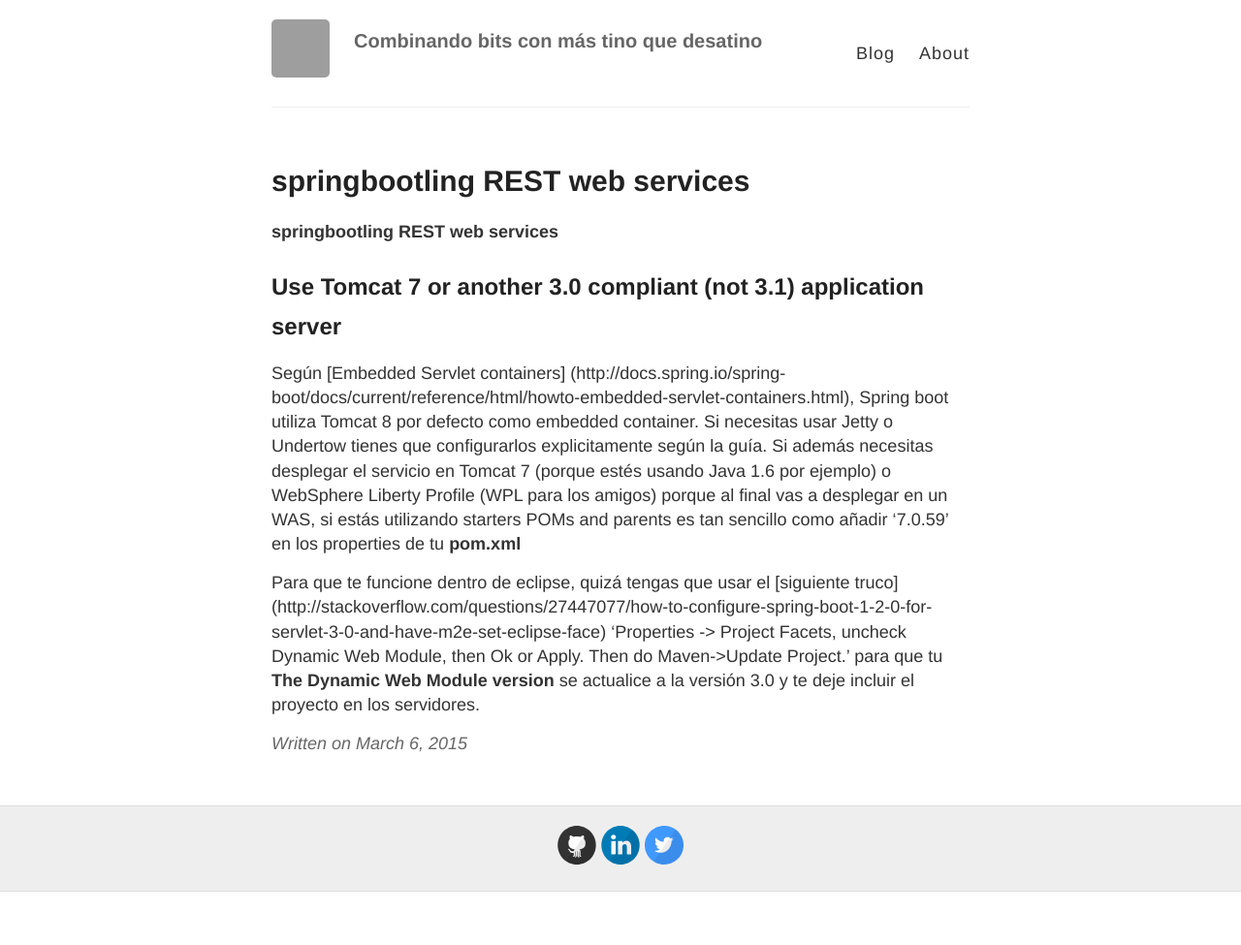
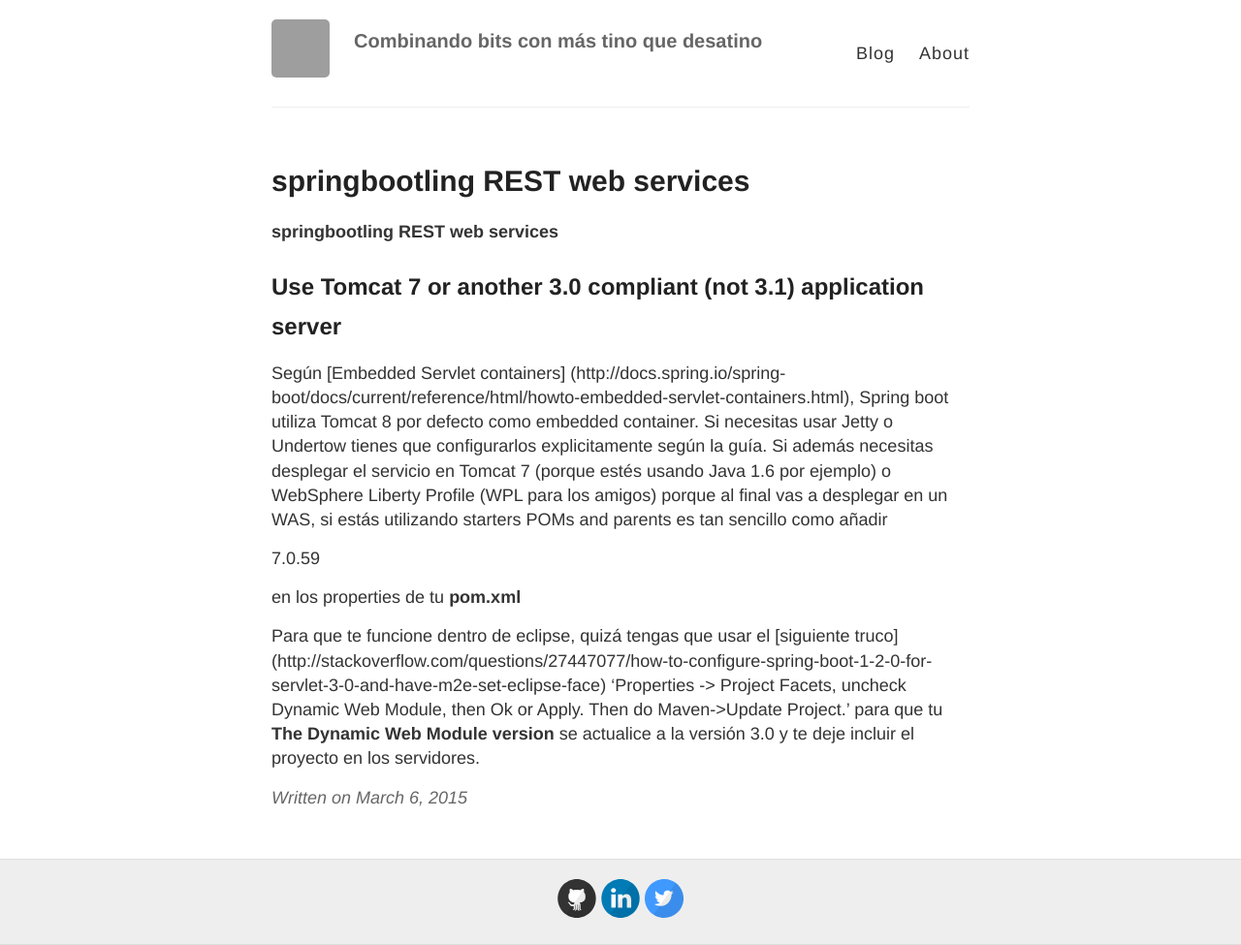
Before and after one commit to alpoza/alpoza.github.io, a Jekyll site: the page built from _posts/2015-03-06-springbootling-web-services.md, in a window 1280 px wide. Shown: the whole page at 97% size. Built offline with Jekyll 4.4.1, drawn with Linux system fonts in a browser that asks for light colours; Markdown is read by kramdown in place of the engine named in the settings; comment, search, counter and statistics services are not loaded; before the commit the page ends 920 px from its top, so only the background shows below that; grey boxes are pictures that could not be loaded.

```diff
--- a/_posts/2015-03-06-springbootling-web-services.md
+++ b/_posts/2015-03-06-springbootling-web-services.md
@@ -10,6 +10,10 @@ Summary: Como utilizar spring boot para crear servicios REST
 **springbootling REST web services**
 
 ## Use Tomcat 7 or another 3.0 compliant (not 3.1) application server
-Según [Embedded Servlet containers] (http://docs.spring.io/spring-boot/docs/current/reference/html/howto-embedded-servlet-containers.html), Spring boot utiliza Tomcat 8 por defecto como embedded container. Si necesitas usar Jetty o Undertow tienes que configurarlos explicitamente según la guía. Si además necesitas desplegar el servicio en Tomcat 7 (porque estés usando Java 1.6 por ejemplo) o WebSphere Liberty Profile (WPL para los amigos) porque al final vas a desplegar en un WAS, si estás utilizando starters POMs and parents es tan sencillo como añadir '<tomcat.version>7.0.59</tomcat.version>' en los properties de tu __pom.xml__
+Según [Embedded Servlet containers] (http://docs.spring.io/spring-boot/docs/current/reference/html/howto-embedded-servlet-containers.html), Spring boot utiliza Tomcat 8 por defecto como embedded container. Si necesitas usar Jetty o Undertow tienes que configurarlos explicitamente según la guía. Si además necesitas desplegar el servicio en Tomcat 7 (porque estés usando Java 1.6 por ejemplo) o WebSphere Liberty Profile (WPL para los amigos) porque al final vas a desplegar en un WAS, si estás utilizando starters POMs and parents es tan sencillo como añadir
+
+  <tomcat.version>7.0.59</tomcat.version>
+
+en los properties de tu __pom.xml__
 
 Para que te funcione dentro de eclipse, quizá tengas que usar el [siguiente truco] (http://stackoverflow.com/questions/27447077/how-to-configure-spring-boot-1-2-0-for-servlet-3-0-and-have-m2e-set-eclipse-face) 'Properties -> Project Facets, uncheck Dynamic Web Module, then Ok or Apply. Then do Maven->Update Project.' para que tu __The Dynamic Web Module version__ se actualice a la versión 3.0 y te deje incluir el proyecto en los servidores.
```
